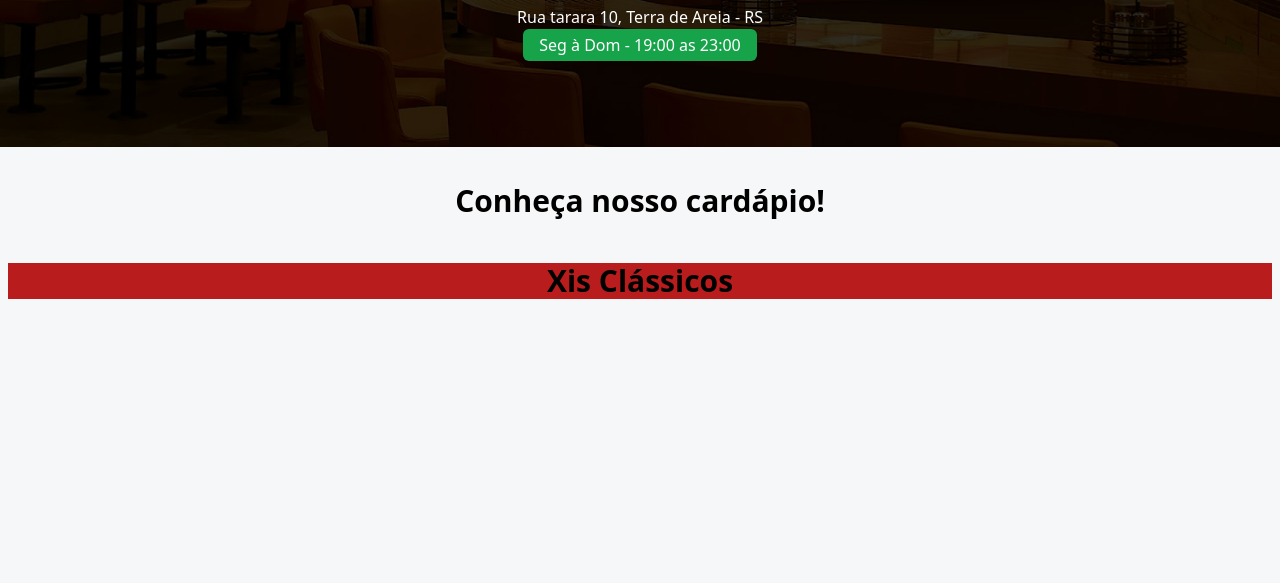
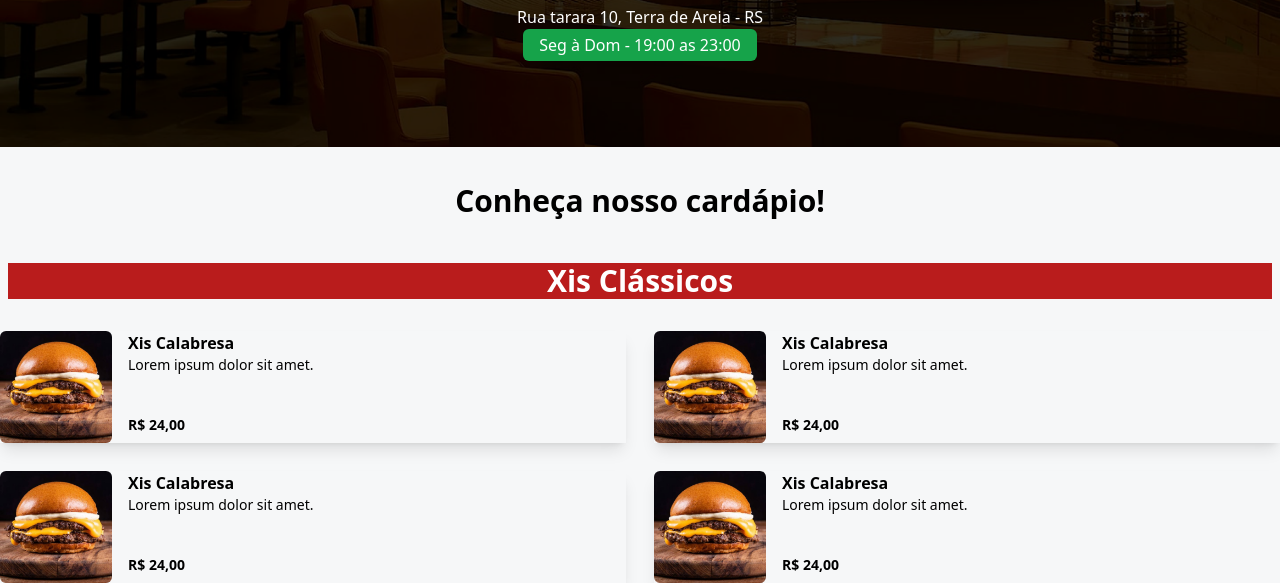
Before and after one commit to MarceloBastosDev/BurguerDeliverySite, a website: page index.html in a window 1280 px wide. Shown: the part 273-856 px from the top of the page. Before the commit the page ends 800 px from the top, so only its background shows below. Drawn offline with Linux system fonts and the light colour scheme.

Commit message:
Criando a main e adicionando produtos

```diff
--- a/index.html
+++ b/index.html
@@ -12,8 +12,11 @@
 
         <!--HEADER-->
         <header class="w-full h-[420px] bg-zinc-900 bg-home bg-cover bg-center">
-            <div class="w-full h-full flex flex-col justify-center items-center">
-                <img src="/assets/logoBurguer.jpg" class="w-32 h-32 rounded-full shadow-lg hover:scale-110 duration-300" alt="logoBurguerDelivery">
+            <div
+                class="w-full h-full flex flex-col justify-center items-center">
+                <img src="/assets/logoBurguer.jpg"
+                    class="w-32 h-32 rounded-full shadow-lg hover:scale-110 duration-300"
+                    alt="logoBurguerDelivery">
 
                 <h1 class="text-white text-4xl mt-4 mb-2 font-bold">Casa Burguer
                     Delivery</h1>
@@ -30,18 +33,73 @@
         <!--HEADER-->
 
         <div>
-            <h2 id="cardapio" class="text 2xl: font-bold text-center mt-9 md:text-3xl duration-200">
+            <h2 id="cardapio"
+                class="text 2xl: font-bold text-center mt-9 md:text-3xl duration-200">
                 Conheça nosso cardápio!
             </h2>
         </div>
 
-        <div class="text-2xl font-bold text-center mt-9 mb-6 md:text-3xl duration-200 py-2 px-2" >
-            <h2 class="bg-red-700">
+        <div
+            class="text-2xl font-bold text-center mt-9 mb-6 md:text-3xl duration-200 py-2 px-2">
+            <h2 class="bg-red-700 text-white">
                 Xis Clássicos
             </h2>
         </div>
 
+        <main class="grid grid-cols-1 md:grid-cols-2 gap-7 mx-auto max-w-7xl">
+            <div
+                class="hover:scale-95 duration-300 flex gap-2 shadow-lg items-start">
+                <img src="./assets/hamb-3.png" alt="Smash"
+                    class="w-28 h-28 rounded-md hover:scale-110 duration-300">
 
+                <div class="flex flex-col">
+                    <p class="font-bold ml-2">Xis Calabresa</p>
+                    <p class="text-sm ml-2">Lorem ipsum dolor sit amet.</p>
+                    <p class="font-bold text-sm mt-10  ml-2">R$ 24,00</p>
+                    <!-- Preço logo abaixo do texto -->
+                </div>
+
+            </div>
+            <div
+                class="hover:scale-95 duration-300 flex gap-2 shadow-lg items-start">
+                <img src="./assets/hamb-3.png" alt="Smash"
+                    class="w-28 h-28 rounded-md hover:scale-110 duration-300">
+
+                <div class="flex flex-col">
+                    <p class="font-bold ml-2">Xis Calabresa</p>
+                    <p class="text-sm ml-2">Lorem ipsum dolor sit amet.</p>
+                    <p class="font-bold text-sm mt-10  ml-2">R$ 24,00</p>
+                    <!-- Preço logo abaixo do texto -->
+                </div>
+
+            </div>
+            <div
+                class="hover:scale-95 duration-300 flex gap-2 shadow-lg items-start">
+                <img src="./assets/hamb-3.png" alt="Smash"
+                    class="w-28 h-28 rounded-md hover:scale-110 duration-300">
+
+                <div class="flex flex-col">
+                    <p class="font-bold ml-2">Xis Calabresa</p>
+                    <p class="text-sm ml-2">Lorem ipsum dolor sit amet.</p>
+                    <p class="font-bold text-sm mt-10  ml-2">R$ 24,00</p>
+                    <!-- Preço logo abaixo do texto -->
+                </div>
+
+            </div>
+            <div
+                class="hover:scale-95 duration-300 flex gap-2 shadow-lg items-start">
+                <img src="./assets/hamb-3.png" alt="Smash"
+                    class="w-28 h-28 rounded-md hover:scale-110 duration-300">
+
+                <div class="flex flex-col">
+                    <p class="font-bold ml-2">Xis Calabresa</p>
+                    <p class="text-sm ml-2">Lorem ipsum dolor sit amet.</p>
+                    <p class="font-bold text-sm mt-10  ml-2">R$ 24,00</p>
+                    <!-- Preço logo abaixo do texto -->
+                </div>
+
+            </div>
+        </main>
 
         <script src="script/script.js"></script>
     </body>
```
Also changed, not shown: styles/output.css.
